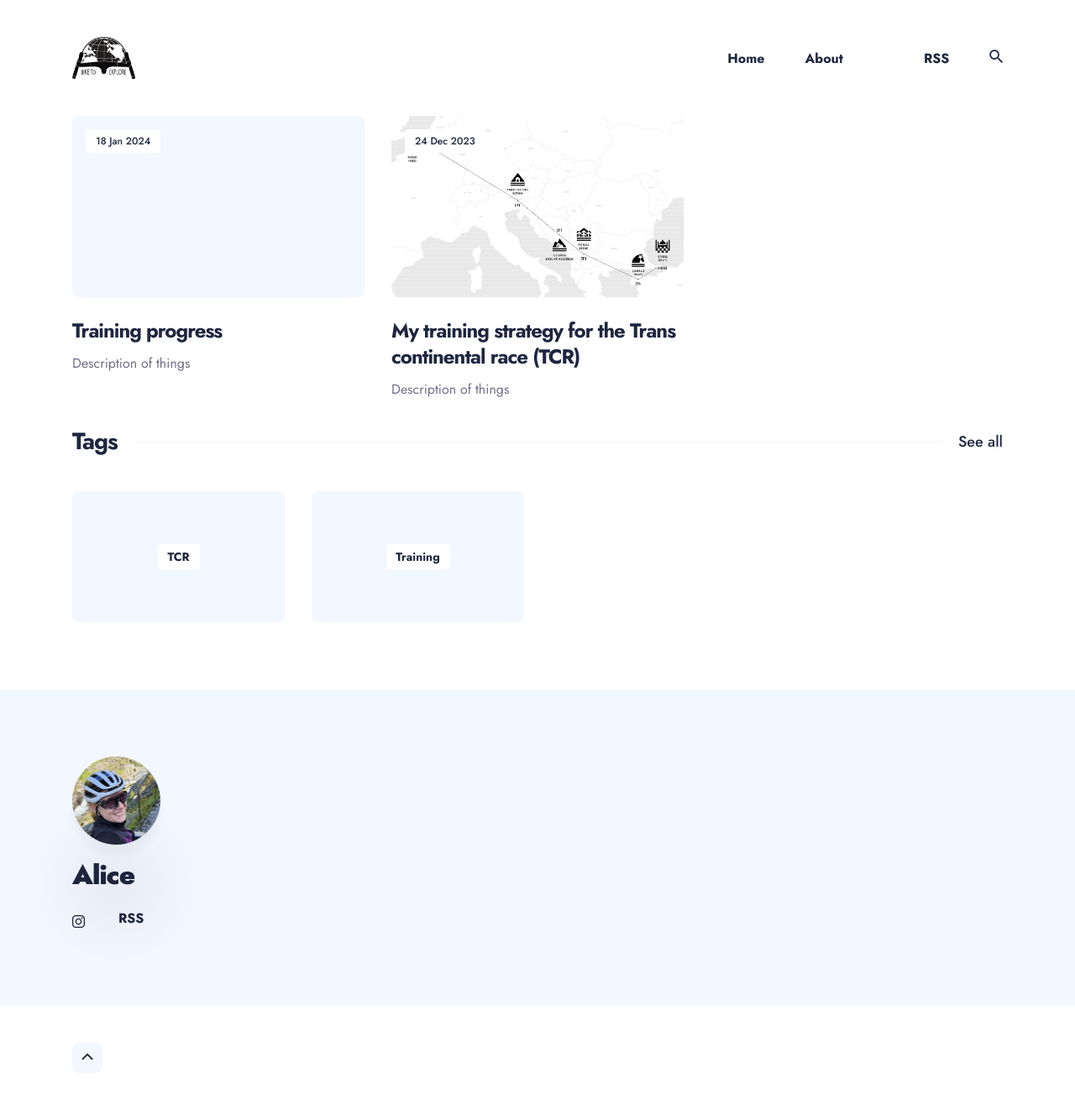
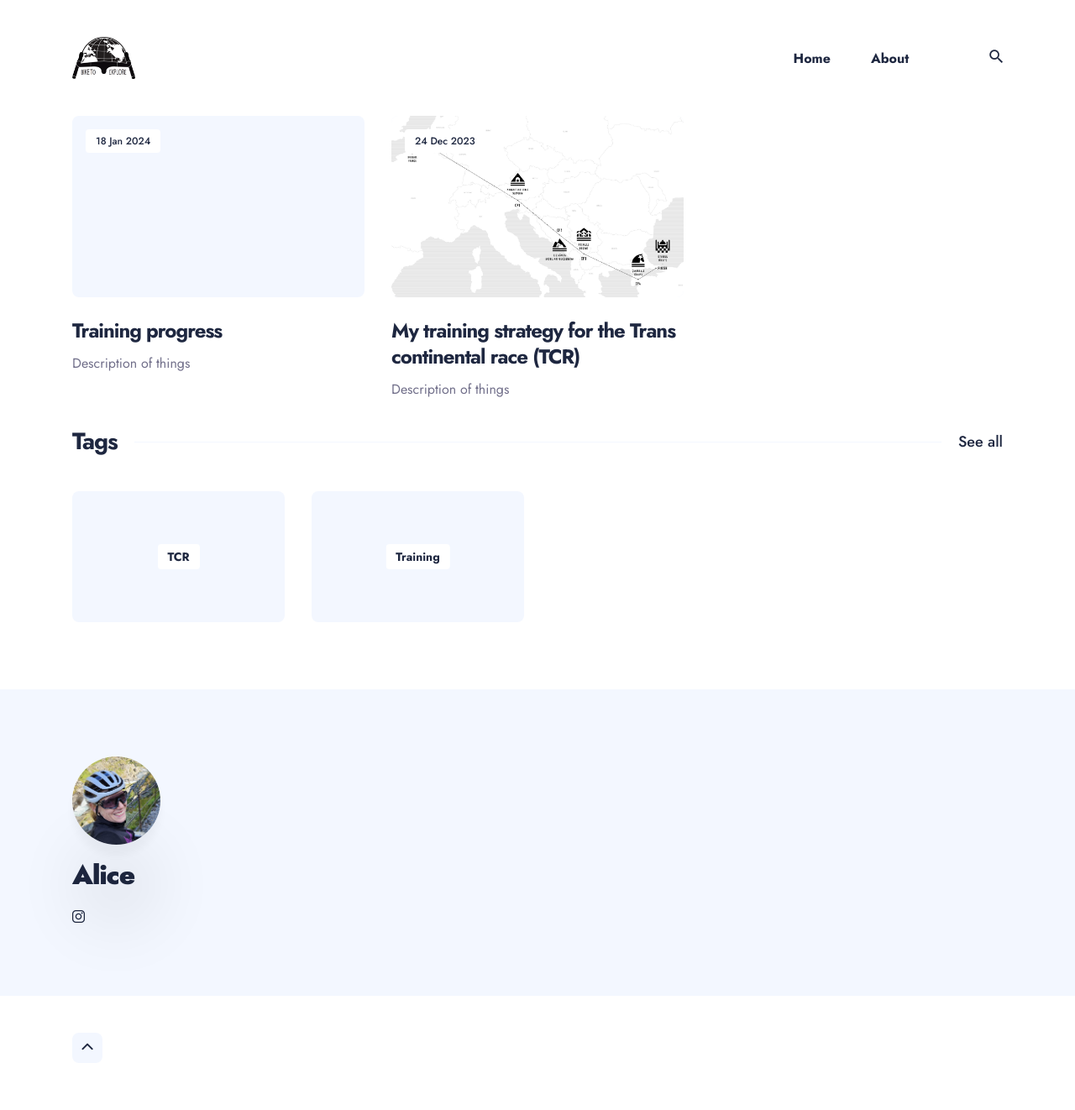
Before and after one commit to BikeToExplore/web, a Jekyll site: the page built from index.html, in a window 1280 px wide. Shown: the whole page at 84% size. Built offline with Jekyll 4.4.1, drawn with Linux system fonts in a browser that asks for light colours; nearby versions of some CDN libraries; the list of posts is cut into pages by our own code.

Commit message:
remove rss

```diff
--- a/_includes/footer.html
+++ b/_includes/footer.html
@@ -21,10 +21,6 @@
                     aria-label="{{social.label}} link"><i class="ion {{social.icon}}"></i></a>
                 </li>
                 {% endfor %}
-                <li>
-                </a><a class="btn btn-rss" style="font-size:16px; margin-left:20px" href="/feed.xml" target="_blank"><b>RSS</b></a>
-                </li>
-              </ul>
             </div>
             {% endif %}
           </div>
--- a/_includes/head.html
+++ b/_includes/head.html
@@ -7,7 +7,7 @@
   <meta name='description' content='{% if page.description %}{{ page.description | strip_html | strip_newlines | truncate: 160 }}{% else %}{{ site.description }}{% endif %}'>
 
   <link rel="canonical" href="{{ page.url | replace:'index.html','' | absolute_url }}">
-  <link rel="alternate" type="application/rss+xml" title="{{ site.title | escape }}" href="{{ "/feed.xml" | relative_url }}">
+  <!--<link rel="alternate" type="application/rss+xml" title="{{ site.title | escape }}" href="{{ "/feed.xml" | relative_url }}">-->
 
   <!-- Twitter Card -->
   <meta name="twitter:card" content="summary_large_image">
--- a/_includes/header.html
+++ b/_includes/header.html
@@ -35,9 +35,10 @@
               {% endfor %}
               <li class="nav__item">
               </li>
-              <li class="nav__item">
+<!--              <li class="nav__item">
                 </a><a class="btn btn-rss" style="font-size:16px" href="/feed.xml" target="_blank"><b>RSS</b></a>
               </li>
+            -->
               {% if site.color_scheme == "auto" %}
               <li class="nav__item nav__item-icon">
                 <div class="toggle-theme">
```
